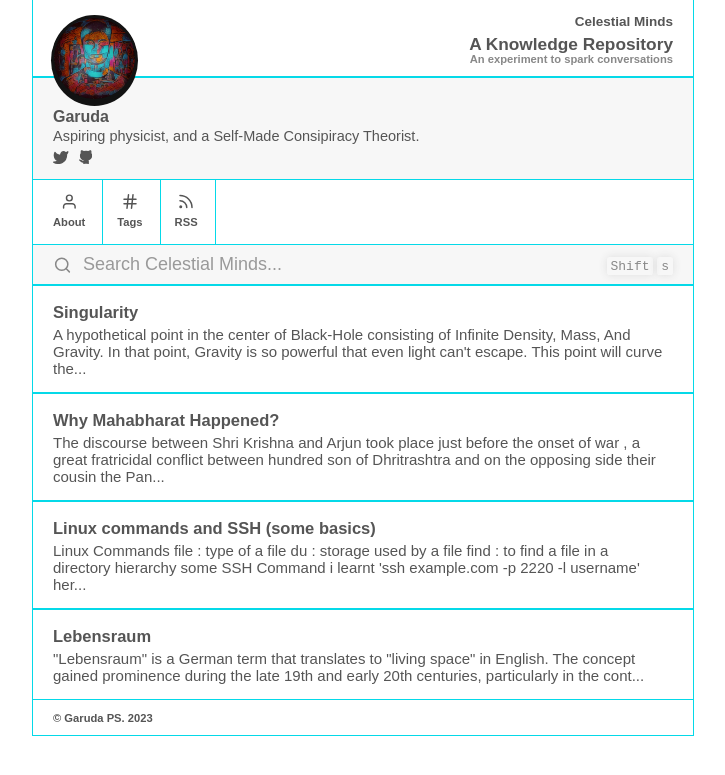
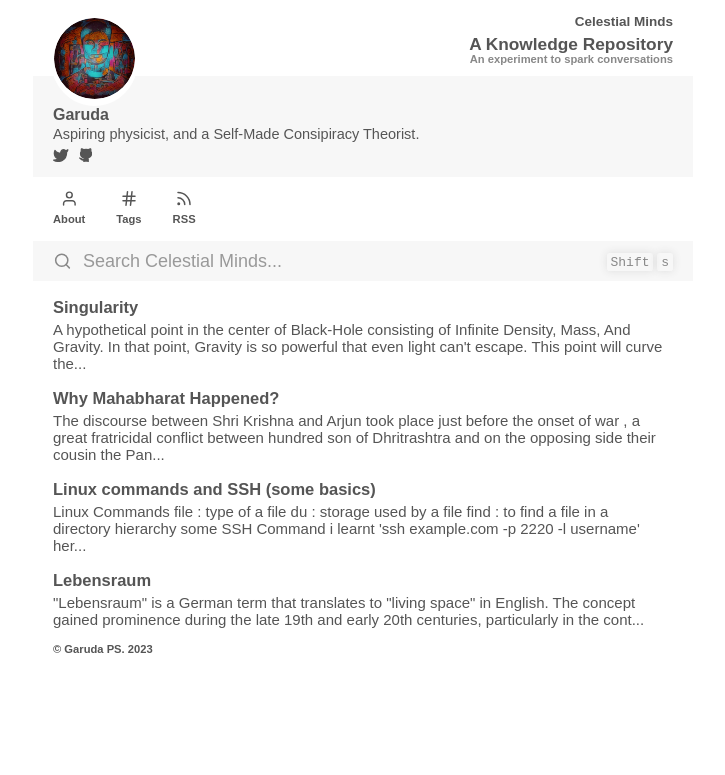
Before and after one commit to stardoom4/simplejekyll, a Jekyll site: the page built from index.md, in a window 1280 px wide. Shown: the top 775 px of the page, without its empty margins (277-1002 px from the left). Built offline with Jekyll 4.4.1, drawn with Linux system fonts in a browser that asks for light colours.

Commit message:
Update Style.css

```diff
--- a/assets/css/Style.css
+++ b/assets/css/Style.css
@@ -7,13 +7,13 @@ layout: Stylesheet
 
 :root {
     --main-hue: 0;
-    --primary-bg-color: #121212;
+    --primary-bg-color: hsl(var(--main-hue), 0%, 100%);
     --secondary-bg-color: hsl(var(--main-hue), 0%, 96.9%);
     --ternary-bg-color: hsl(var(--main-hue), 0%, 91.4%);
     --quaternary-bg-color: hsl(var(--main-hue), 0%, 93%);
     --quinary-bg-color: hsl(var(--main-hue), 100%, 100%);
 
-    --primary-border-color: #05d9e8;
+    --primary-border-color: #121212
     --secondary-border-color: hsl(var(--main-hue), 0%, 91.4%);
     --ternary-border-color: hsl(var(--main-hue), 0%, 87.5%);
 
```
